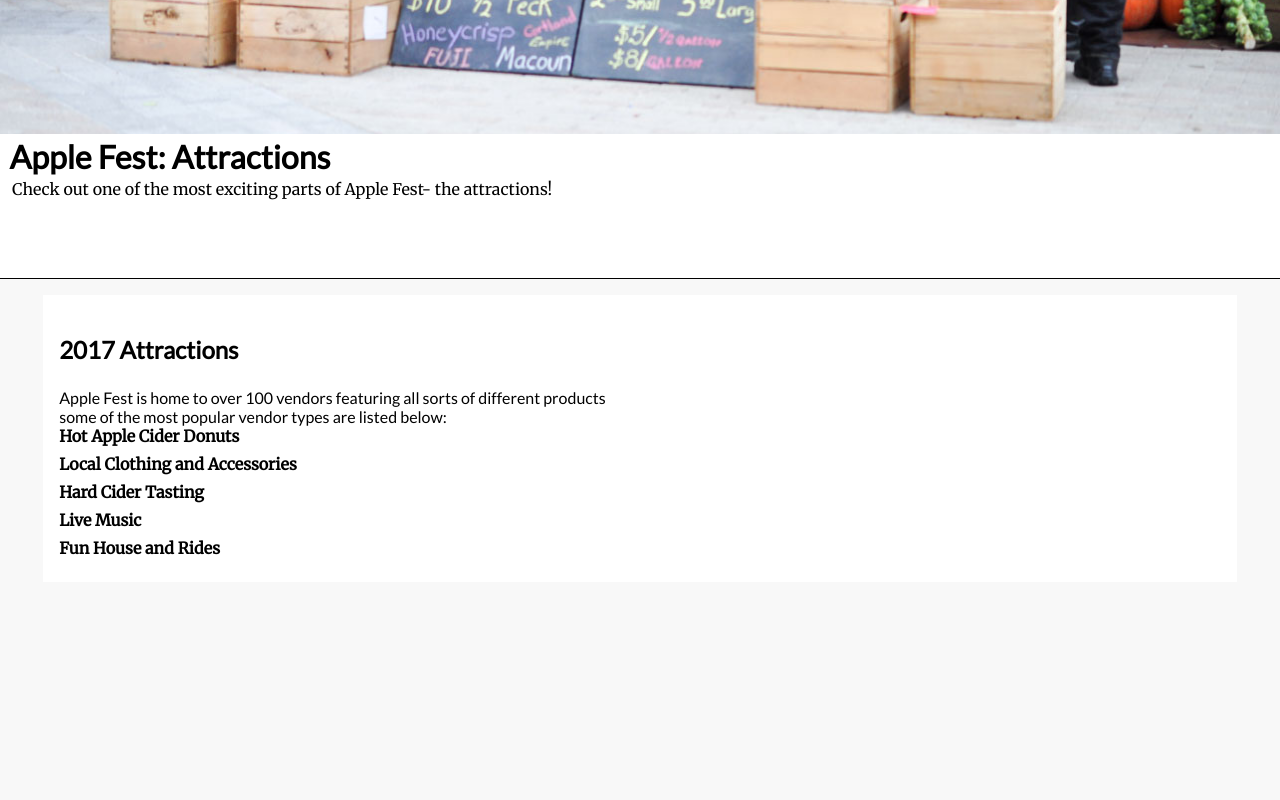
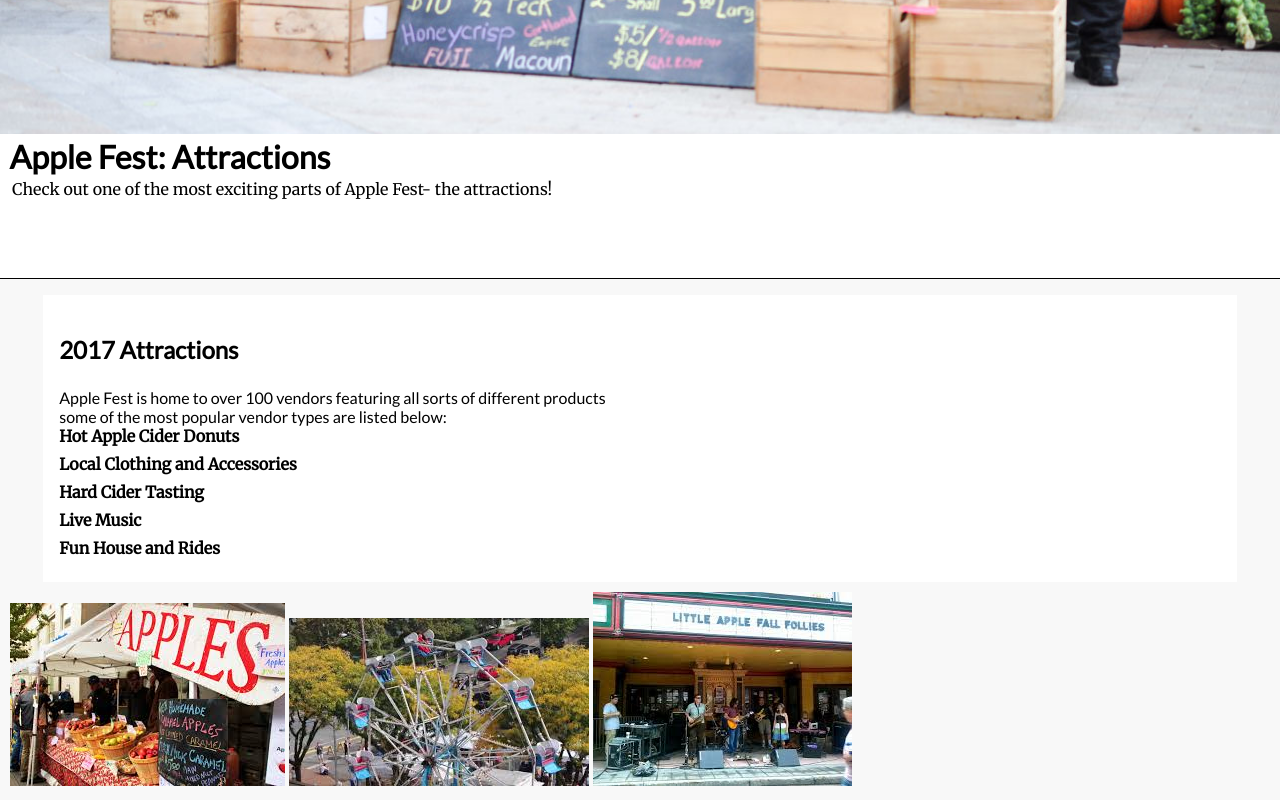
Before and after one commit to neolzh123/CS1300-Final-Project, a plain HTML site: page attractions.html in a window 1280 px wide. Shown: the part 522-1322 px from the top of the page. Before the commit the page ends 1104 px from the top, so only its background shows below. Drawn offline with Linux system fonts and the light colour scheme.

Commit message:
Update attractions.html

```diff
--- a/attractions.html
+++ b/attractions.html
@@ -62,9 +62,19 @@
             <p><span class="bold">Live Music</span></p>
             <p><span class="bold">Fun House and Rides</span></p>
 
-
         </div>
         <!--End of the about div-->
+
+        <!--The box div is the beginning of image gallery div-->
+        <div class="box" id="box">
+
+                    <img id="apple_sign" src="images/applesign.jpeg" alt="Apple Sign">
+                    <!--http://www.zap-ed-news.com/2014/10/08/ithacas-apple-festival/-->
+                    <img id="Farris_wheel" src="images/farriswheel.jpeg" alt="Farris Wheel">
+                    <!--https://i.ytimg.com/vi/L8dSbuQkY48/maxresdefault.jpg-->
+                    <img id="concert" src="images/concert.jpeg" alt="Concert">
+                    <!--http://blogs.cornell.edu/lauren/2013/10/06/apple-festival-2013/-->
+        </div> <!--End of the list div-->
 
     </div>
 <body>
```
